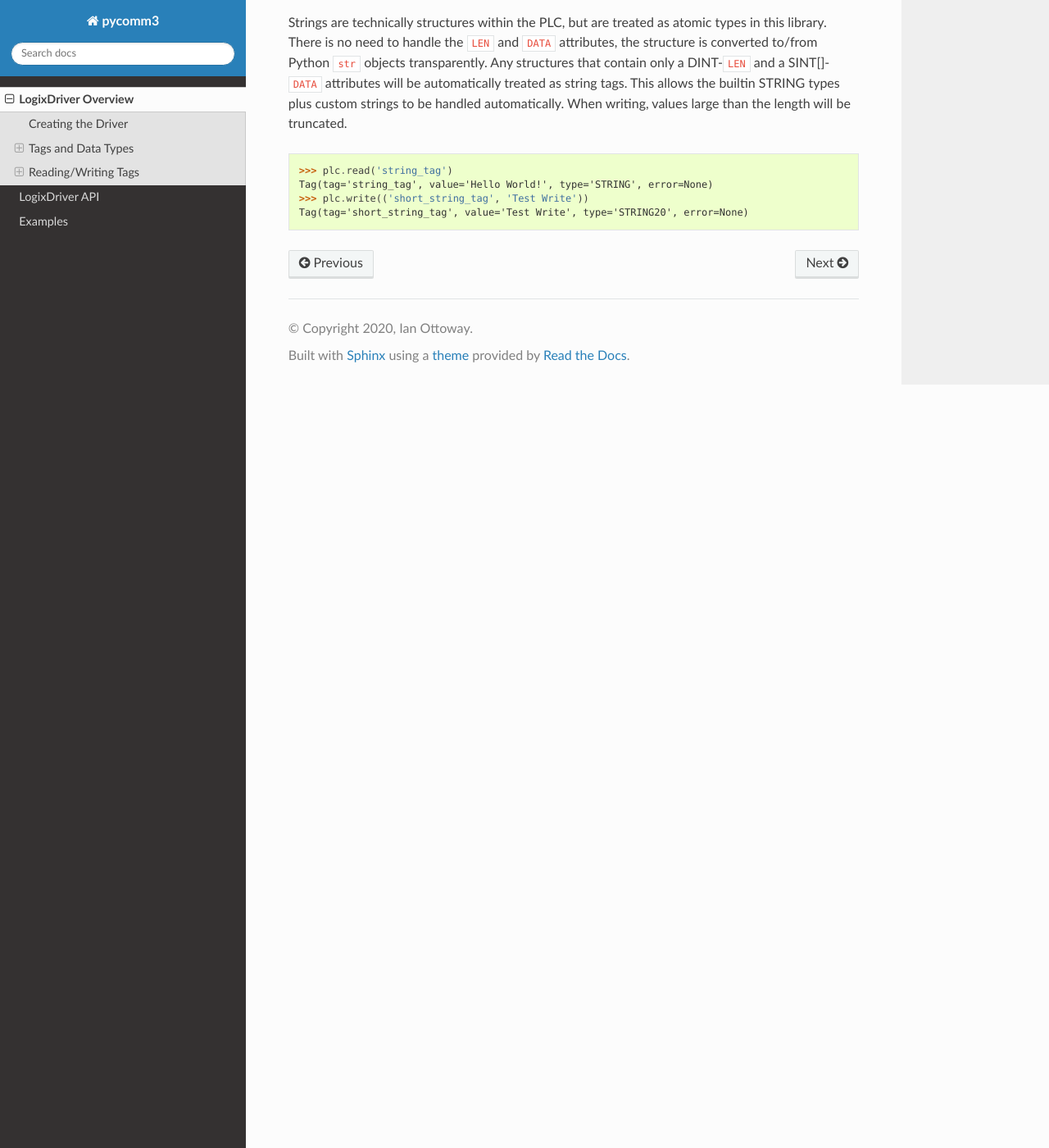
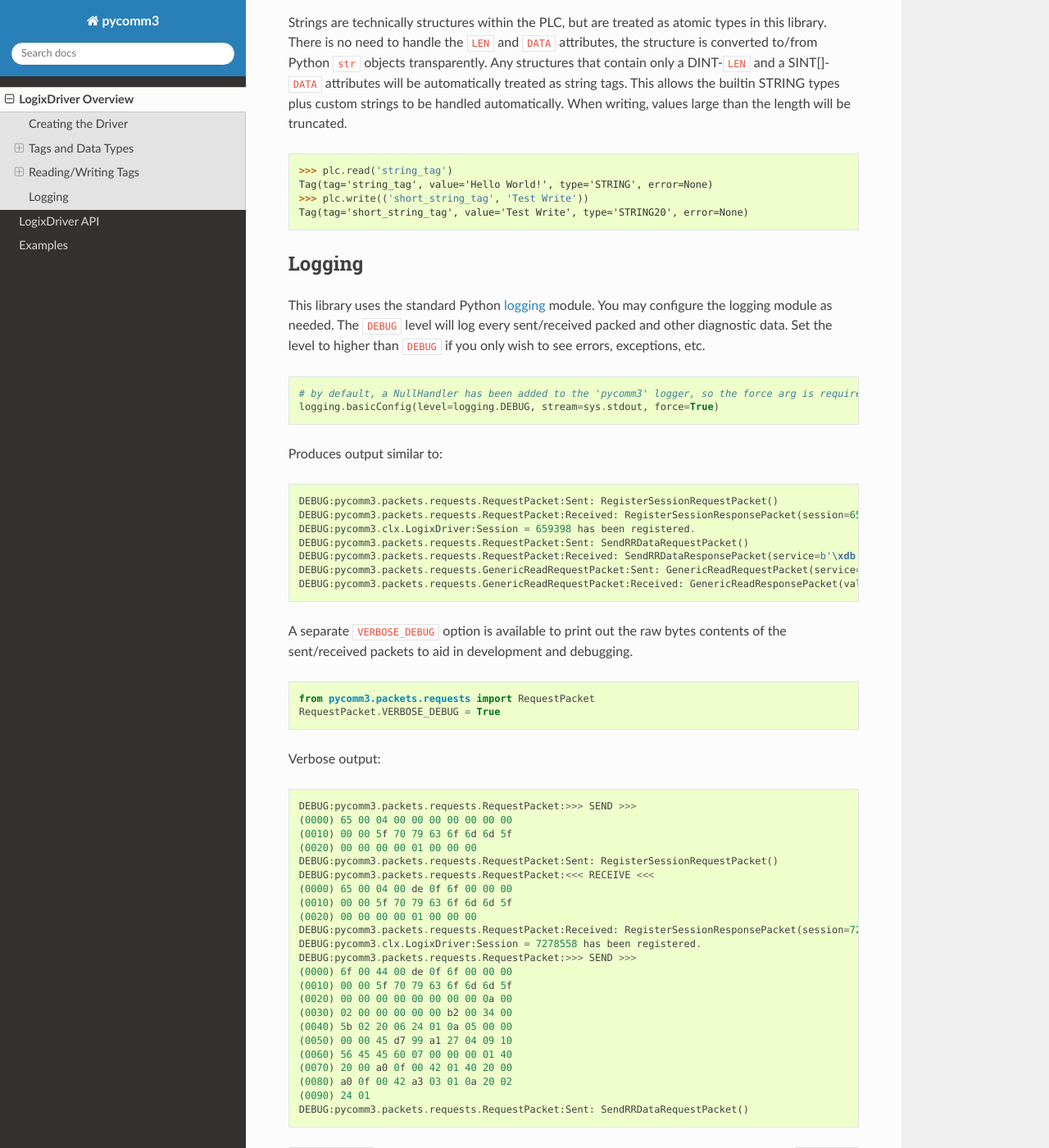
Before and after one commit to ottowayi/pycomm3, a Sphinx documentation site: the page built from docs/usage.rst, in a window 1280 px wide and 1400 px high, scrolled down 5964 px. Shown: the whole window at 82% size. Built offline with Sphinx 7.4.7 and the Read the Docs theme 2.0.0, drawn with Linux system fonts in a browser that asks for light colours.

Commit message:
documentation updates

```diff
--- a/docs/usage.rst
+++ b/docs/usage.rst
@@ -270,3 +270,63 @@ the length will be truncated.
 Tag(tag='string_tag', value='Hello World!', type='STRING', error=None)
 >>> plc.write(('short_string_tag', 'Test Write'))
 Tag(tag='short_string_tag', value='Test Write', type='STRING20', error=None)
+
+
+Logging
+-------
+
+This library uses the standard Python `logging`_ module.  You may configure the logging module as needed.  The ``DEBUG``
+level will log every sent/received packed and other diagnostic data.  Set the level to higher than ``DEBUG`` if you only
+wish to see errors, exceptions, etc.
+
+.. code-block::
+
+    # by default, a NullHandler has been added to the 'pycomm3' logger, so the force arg is required
+    logging.basicConfig(level=logging.DEBUG, stream=sys.stdout, force=True)
+
+Produces output similar to::
+
+    DEBUG:pycomm3.packets.requests.RequestPacket:Sent: RegisterSessionRequestPacket()
+    DEBUG:pycomm3.packets.requests.RequestPacket:Received: RegisterSessionResponsePacket(session=659398, error=None)
+    DEBUG:pycomm3.clx.LogixDriver:Session = 659398 has been registered.
+    DEBUG:pycomm3.packets.requests.RequestPacket:Sent: SendRRDataRequestPacket()
+    DEBUG:pycomm3.packets.requests.RequestPacket:Received: SendRRDataResponsePacket(service=b'\xdb', command=b'o\x00', error=None)
+    DEBUG:pycomm3.packets.requests.GenericReadRequestPacket:Sent: GenericReadRequestPacket(service=b'\x01', class_code=b'\x01', instance=b'\x01\x00', request_data=None)
+    DEBUG:pycomm3.packets.requests.GenericReadRequestPacket:Received: GenericReadResponsePacket(value={'_keyswitch': b'`1', 'device_type': '1756-L73/A LOGIX5573', 'product_code': 94, 'product_type': 14, ...}, error=None)
+
+
+A separate ``VERBOSE_DEBUG`` option is available to print out the raw bytes contents of the sent/received packets to aid
+in development and debugging.
+
+.. code-block::
+
+    from pycomm3.packets.requests import RequestPacket
+    RequestPacket.VERBOSE_DEBUG = True
+
+Verbose output::
+
+    DEBUG:pycomm3.packets.requests.RequestPacket:>>> SEND >>>
+    (0000) 65 00 04 00 00 00 00 00 00 00
+    (0010) 00 00 5f 70 79 63 6f 6d 6d 5f
+    (0020) 00 00 00 00 01 00 00 00
+    DEBUG:pycomm3.packets.requests.RequestPacket:Sent: RegisterSessionRequestPacket()
+    DEBUG:pycomm3.packets.requests.RequestPacket:<<< RECEIVE <<<
+    (0000) 65 00 04 00 de 0f 6f 00 00 00
+    (0010) 00 00 5f 70 79 63 6f 6d 6d 5f
+    (0020) 00 00 00 00 01 00 00 00
+    DEBUG:pycomm3.packets.requests.RequestPacket:Received: RegisterSessionResponsePacket(session=7278558, error=None)
+    DEBUG:pycomm3.clx.LogixDriver:Session = 7278558 has been registered.
+    DEBUG:pycomm3.packets.requests.RequestPacket:>>> SEND >>>
+    (0000) 6f 00 44 00 de 0f 6f 00 00 00
+    (0010) 00 00 5f 70 79 63 6f 6d 6d 5f
+    (0020) 00 00 00 00 00 00 00 00 0a 00
+    (0030) 02 00 00 00 00 00 b2 00 34 00
+    (0040) 5b 02 20 06 24 01 0a 05 00 00
+    (0050) 00 00 45 d7 99 a1 27 04 09 10
+    (0060) 56 45 45 60 07 00 00 00 01 40
+    (0070) 20 00 a0 0f 00 42 01 40 20 00
+    (0080) a0 0f 00 42 a3 03 01 0a 20 02
+    (0090) 24 01
+    DEBUG:pycomm3.packets.requests.RequestPacket:Sent: SendRRDataRequestPacket()
+
+.. _logging: https://docs.python.org/3/library/logging.html
--- a/pycomm3/__init__.py
+++ b/pycomm3/__init__.py
@@ -31,7 +31,7 @@ from typing import NamedTuple, Any, Optional
 import logging
 from reprlib import repr as _r
 
-logger = logging.getLogger()
+logger = logging.getLogger('pycomm3')
 logger.addHandler(logging.NullHandler())
 
 
```
Also changed, not shown: 2 other files.
